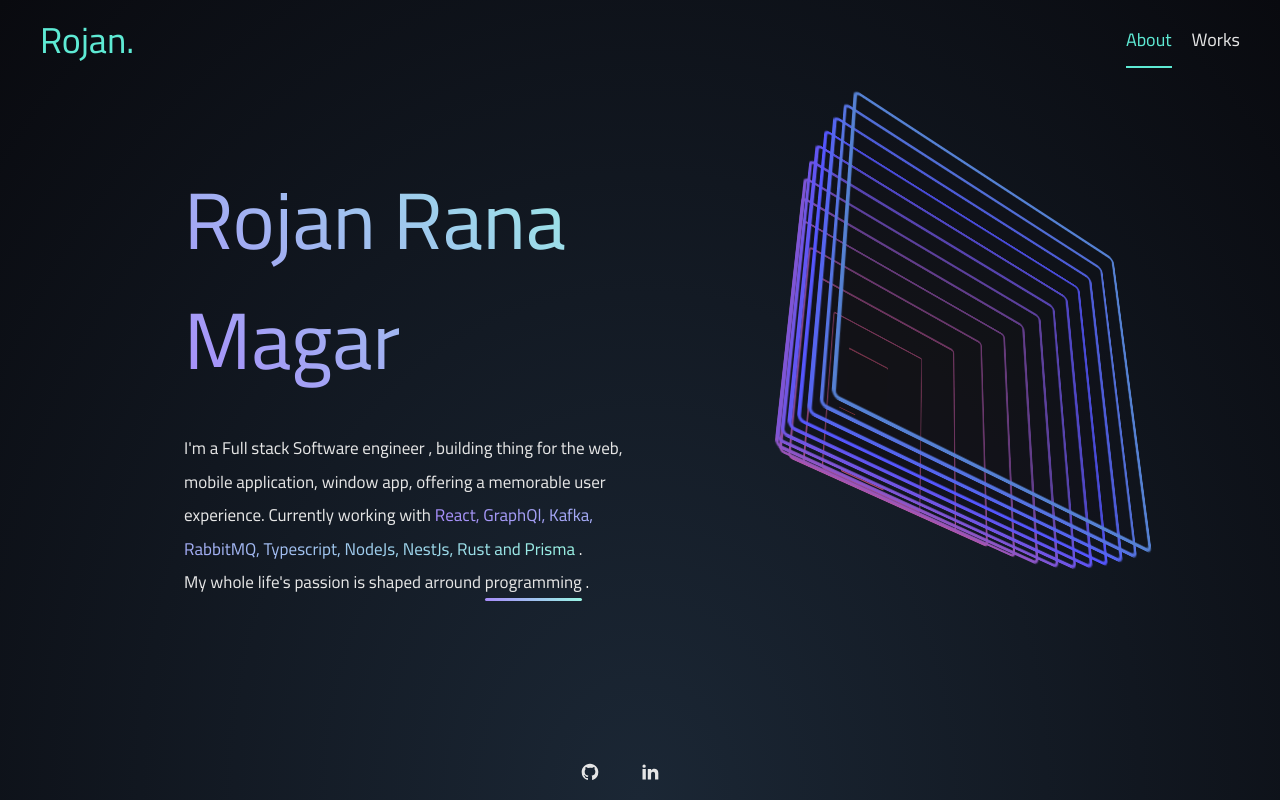
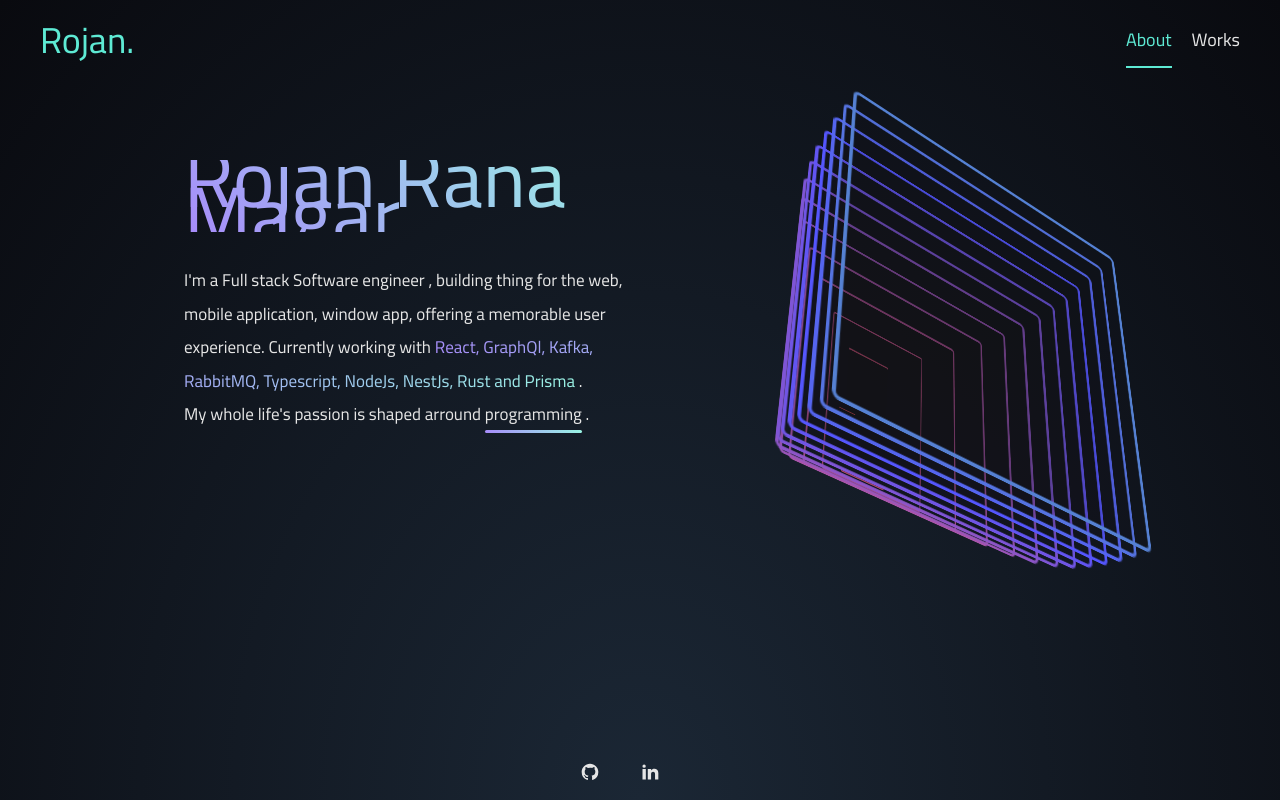
Before and after one commit to rojanmagar2001/portfolio, a Next.js app: page / in a window 1280 px wide. Shown: the top 800 px of the page. Built offline with nearby package versions, Linux system fonts and the light colour scheme.

Commit message:
feat: added seo

```diff
--- a/pages/_document.tsx
+++ b/pages/_document.tsx
@@ -7,7 +7,7 @@ export default function Document(): JSX.Element {
     <Html lang="en">
       <Head />
       {/* <GoogleTagManager gtmId="GTM-M7VXHV58" /> */}
-      <body className="overflow-hidden">
+      <body className="md:overflow-hidden">
         <Main />
         <NextScript />
         <noscript>
--- a/pages/index.tsx
+++ b/pages/index.tsx
@@ -11,7 +11,7 @@ const About = () => {
     <div className="overflow-hidden" key={index}>
       <motion.div
         style={{ fontSize: "5rem" }}
-        className="mb-8 gradient-text"
+        className="mb-8 gradient-text text-3xl md:text-[5rem]"
         variants={text_reveal}
       >
         {text.content}
```
